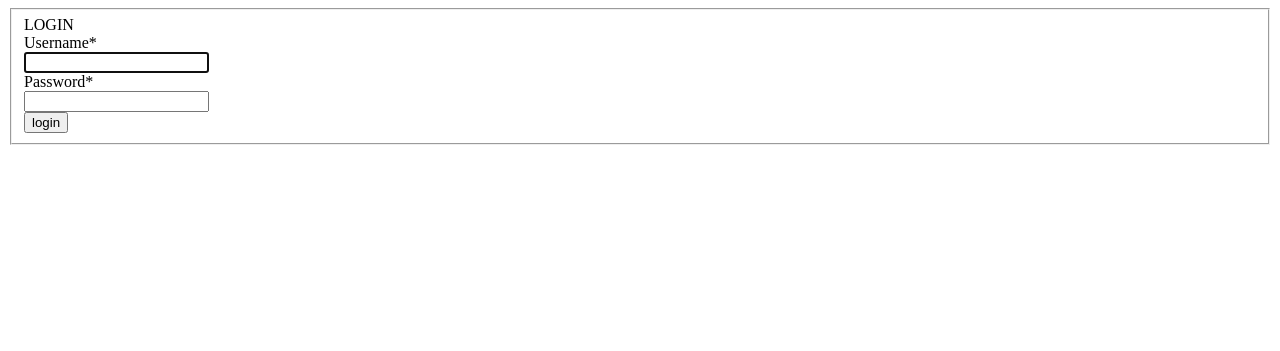
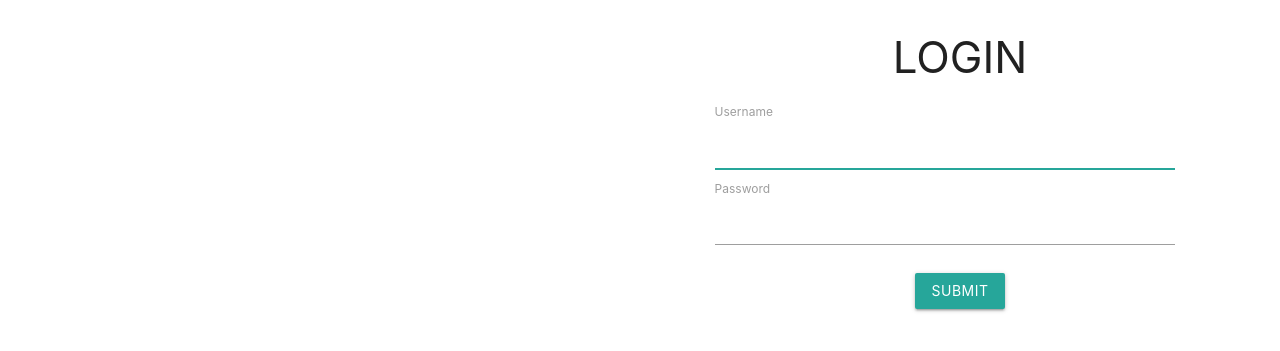
Before and after one commit to RamyaPriyadarshini/StudentPortal, a Django app: page / in a window 1280 px wide. Shown: the top 351 px of the page. Run offline with Django 3.2, Linux system fonts and the light colour scheme; some libraries are stand-ins or nearby versions.

Commit message:
login page

```diff
--- /dev/null
+++ b/website/users/static/users/style.css
@@ -0,0 +1,9 @@
+fieldset
+{
+    border: 0px;
+}
+.input
+{
+    width: 75%;
+    margin-left: 10%;
+}
--- a/website/users/templates/users/login.html
+++ b/website/users/templates/users/login.html
@@ -1,16 +1,45 @@
-{%load crispy_forms_tags%}
+{% load static %}
 <!DOCTYPE html>
 <html>
 <head>
     <title></title>
+    <link rel="stylesheet" type="text/css" href="{% static 'users/style.css' %}">
+     <!-- Compiled and minified CSS -->
+    <link rel="stylesheet" href="https://cdnjs.cloudflare.com/ajax/libs/materialize/1.0.0/css/materialize.min.css">
+
+    <!-- Compiled and minified JavaScript -->
+    <script src="https://cdnjs.cloudflare.com/ajax/libs/materialize/1.0.0/js/materialize.min.js"></script>
 </head>
 <body>
-    <form method="POST">
-        {%csrf_token%}
-        <fieldset>
-            LOGIN {{form|crispy}}
-            <button type="submit">login</button>
-        </fieldset>
-    </form>
+    <div class="row">
+        <div class="col m6 s12">
+
+        </div>
+        <div class="col m6 s12 right">
+            <form method="POST">
+                {%csrf_token%}
+                <fieldset>
+                    <div class="row">
+                        <div class="center-align">
+                            <h3>LOGIN</h3>
+                        </div>
+                        <div id="div_id_username" class="input">
+                            <label for="id_username" class="required">Username</label>
+                            <input type="text" name="username" autofocus maxlength="254" class="textinput textInput" required id="id_username" />
+                        </div>
+                        <div id="div_id_password" class="input">
+                            <label for="id_password" class="required">Password</label>
+                            <input type="password" name="password" class="textinput textInput" required id="id_password" />
+                        </div>
+                    </div>
+                    <div class="center-align">
+                      <button class="btn waves-effect waves-light" type="submit" name="action">
+                        Submit
+                      </button>
+                    </div>
+                </fieldset>
+            </form>
+        </div>
+    </div>
 </body>
 </html>
--- a/website/website/settings.py
+++ b/website/website/settings.py
@@ -38,7 +38,6 @@ INSTALLED_APPS = [
     'django.contrib.sessions',
     'django.contrib.messages',
     'django.contrib.staticfiles',
-    'crispy_forms',
 ]
 
 MIDDLEWARE = [
@@ -120,6 +119,5 @@ USE_TZ = True
 # https://docs.djangoproject.com/en/2.0/howto/static-files/
 
 STATIC_URL = '/static/'
-CRISPY_TEMPLATE_PACK = 'bootstrap4'
 LOGIN_REDIRECT_URL = 'portal-profile'
 LOGIN_URL = 'Login'
```
Also changed, not shown: website/db.sqlite3.
